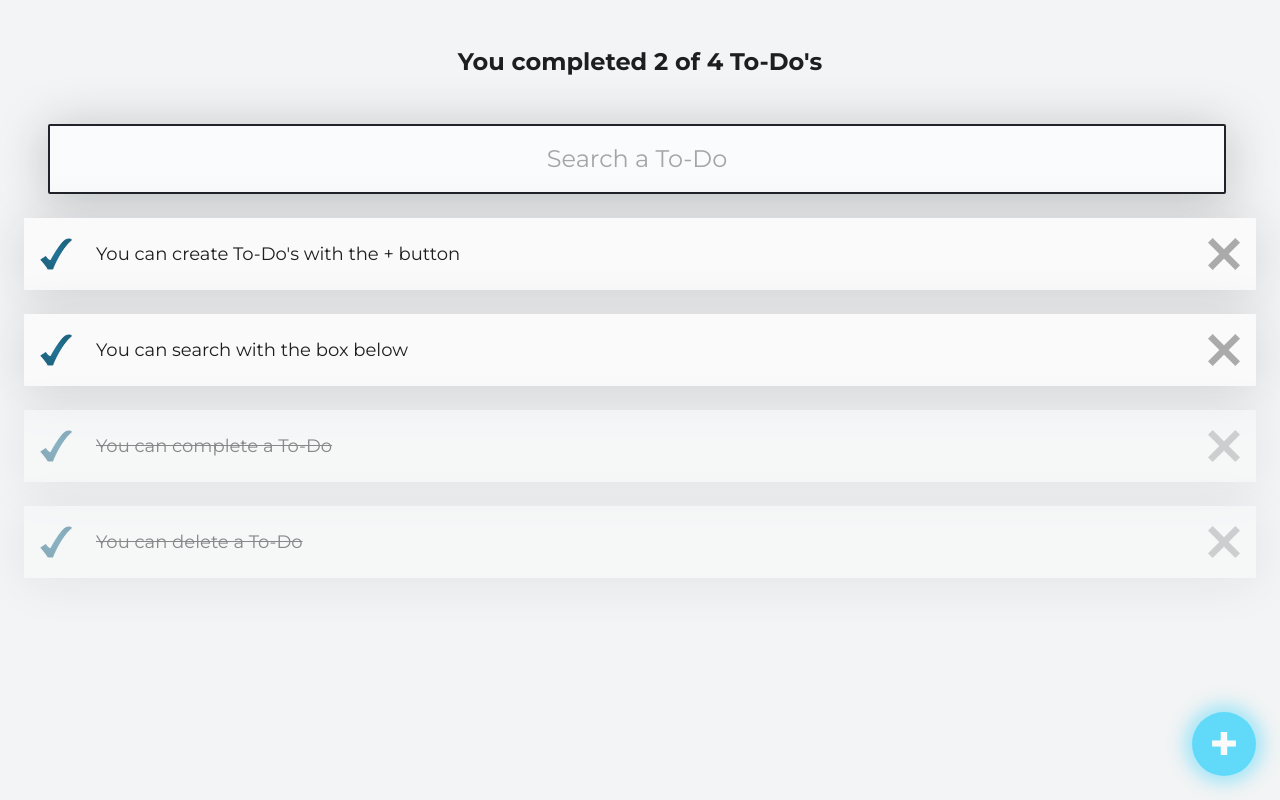
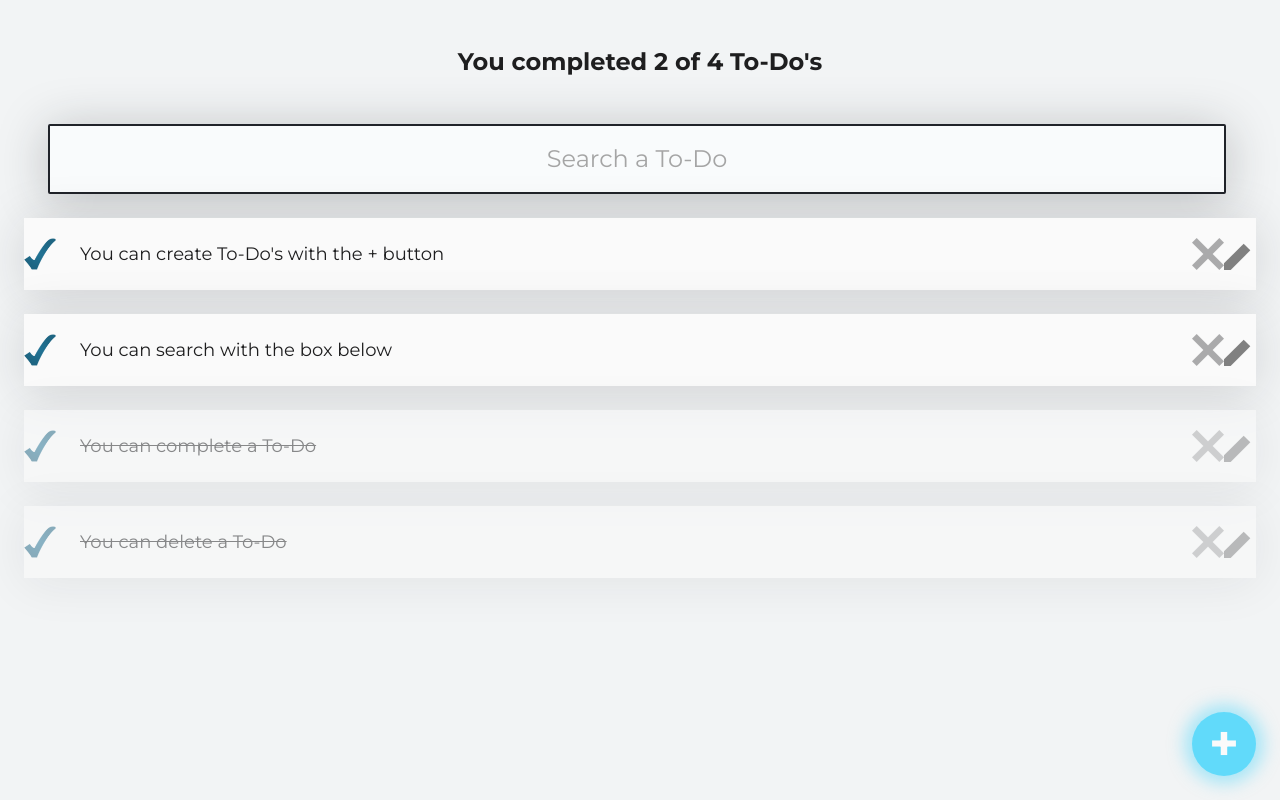
Before and after one commit to bramuccci/react-todo-list, a React (Create React App) app: page /#/ in a window 1280 px wide. Built offline with nearby package versions, Linux system fonts and the light colour scheme.

Commit message:
adding edit todo icon

```diff
--- a/src/components/TodoItem.js
+++ b/src/components/TodoItem.js
@@ -1,13 +1,14 @@
 import React from 'react'
 import iconCheck from '../assets/icon-check.png'
 import iconClose from '../assets/icon-close.png'
+import iconEdit from '../assets/icon-edit.svg'
 
 export function TodoItem({
-    toDo,
     completed,
     toggleCompleteToDo,
     text,
     deleteToDo,
+    editToDo,
 }) {
     return (
         <li className={`TodoItem ${completed && 'TodoItem--completed'}`}>
@@ -30,6 +31,12 @@ export function TodoItem({
                 src={iconClose}
                 className={`icon icon--close ${completed && 'icon--active'}`}
             ></img>
+            <img
+                alt="click to edit To-Do"
+                onClick={editToDo}
+                src={iconEdit}
+                className={'icon'}
+            />
         </li>
     )
 }
```
Also changed, not shown: src/assets/icon-edit.svg (added).
